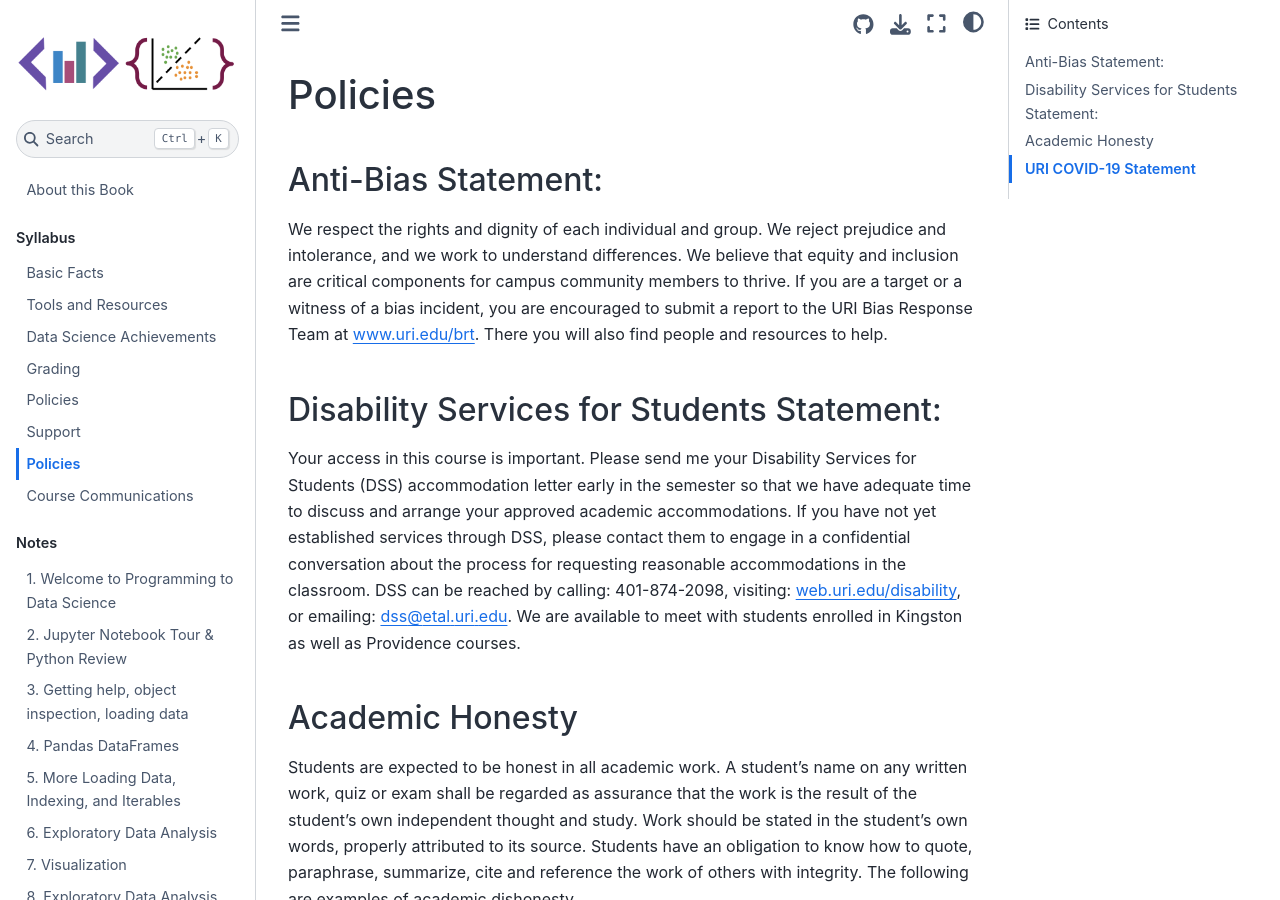
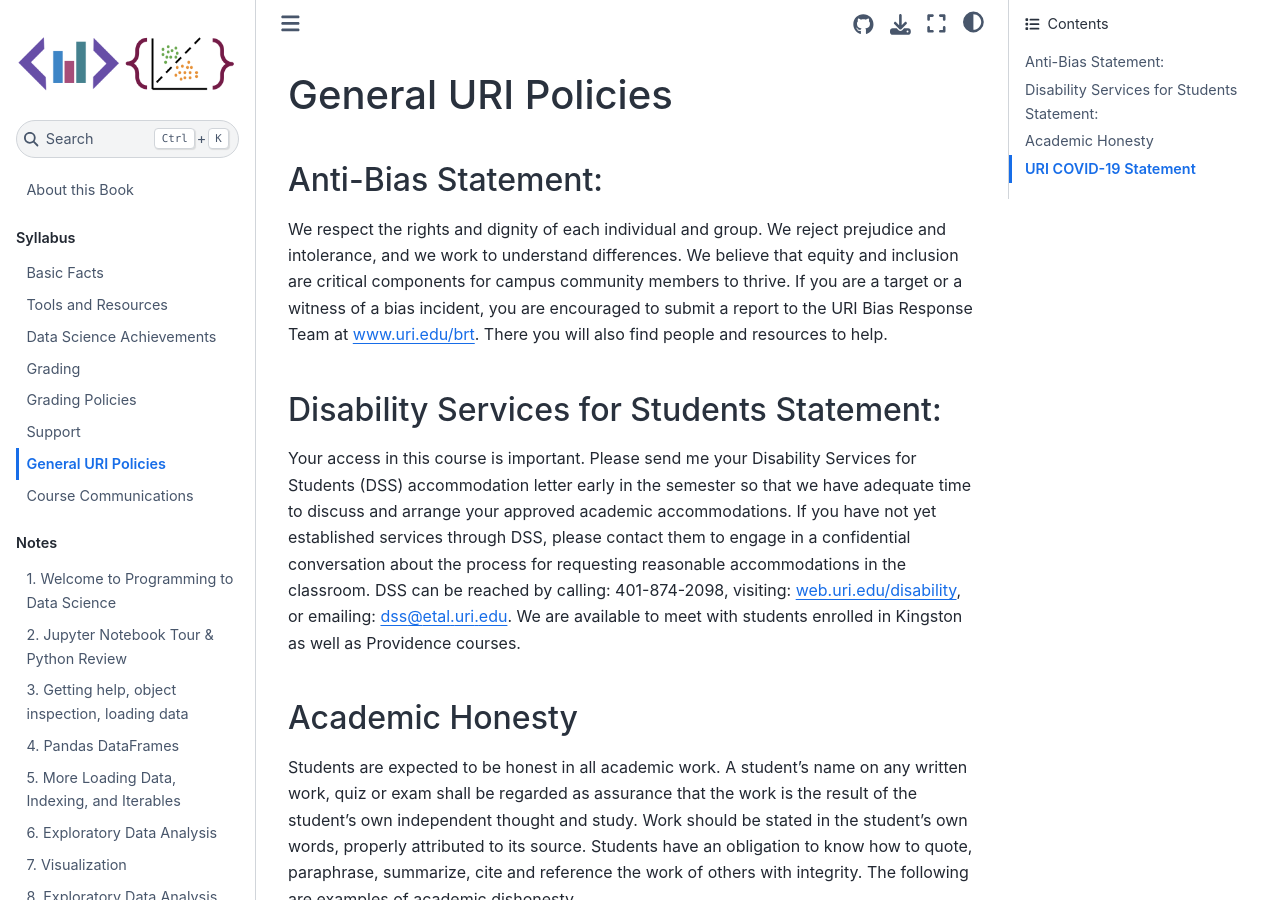
Before and after one commit to rhodyprog4ds/BrownFall21, a Jupyter Book: the page built from syllabus/uri_statements.md, in a window 1280 px wide and 900 px high. Built offline with Jupyter Book 1.0.4 settings and Sphinx 7.4.7 and the Sphinx Book theme 1.1.4, drawn with Linux system fonts in a browser that asks for light colours; pages that are not in the unit, such as notebooks, are missing from menus.

Commit message:
fix titles

```diff
--- a/syllabus/policies.md
+++ b/syllabus/policies.md
@@ -1,4 +1,4 @@
-# Policies
+# Grading Policies
 
 ## Late Work
 
--- a/syllabus/uri_statements.md
+++ b/syllabus/uri_statements.md
@@ -1,4 +1,4 @@
-## Policies
+## General URI Policies
 
 
 ### Anti-Bias  Statement:
```
